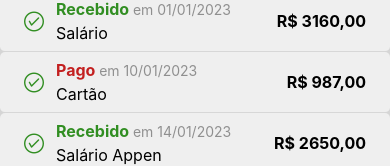
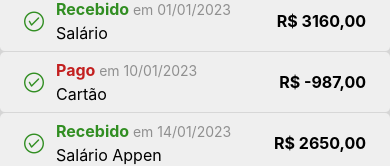
Before and after one commit to lucasliberal/BillBinder, a React Native app in the folder App/: screen / in a window 390 px wide. Shown: the part 188-354 px from the top of the page. Built offline with nearby package versions, Linux system fonts and the light colour scheme.

Commit message:
pequenas mudanças em componentes

```diff
--- a/App/src/components/barraInferior/index.js
+++ b/App/src/components/barraInferior/index.js
@@ -49,11 +49,11 @@ const styles = StyleSheet.create({
         alignItems: 'center',
         borderBottomWidth: 2,
         borderTopWidth: 2,
-        borderColor: '#e7e7e7'
+        borderColor: '#e7e7e7',
     },
     btnAtivo:{
         borderBottomColor: '#14423C',
-        borderBottomWidth: 2
+        borderBottomWidth: 2,
     },
     txt:{
         fontSize: 13,
--- a/App/src/components/movimentacoes/index.js
+++ b/App/src/components/movimentacoes/index.js
@@ -17,7 +17,8 @@ export default function Movimentacoes( {dado} ){
                         <Text style={styles.descricao}>{dado.descricao}</Text>
                     </View>
                 </View>
-                <Text style={styles.valor}>R$ {dado.valor}</Text>
+                <Text style={styles.valor}>
+                    {dado.tipo === 1 ? `R$ ${dado.valor}` : `R$ -${dado.valor}`}</Text>
             </View>
         </TouchableOpacity>
     );
```
